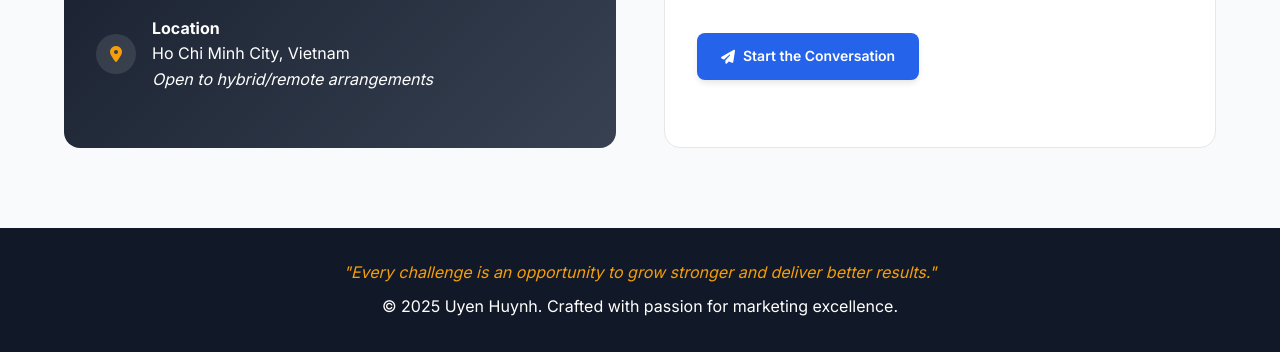
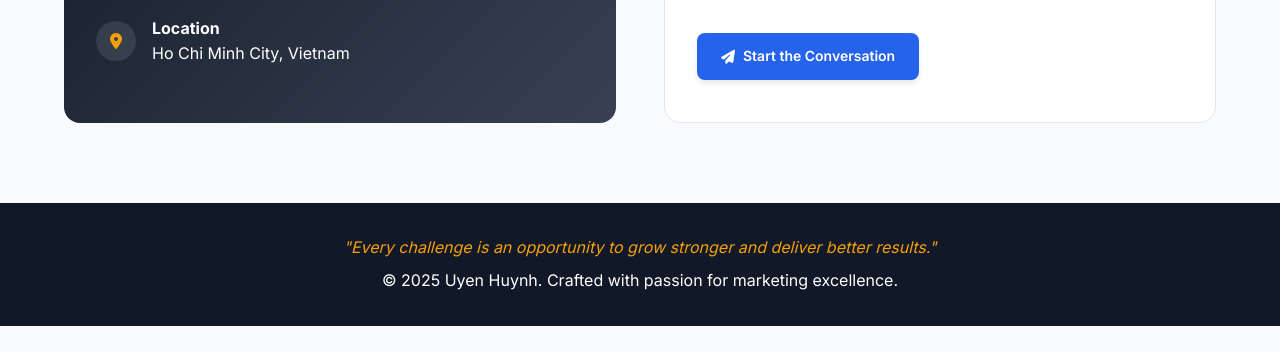
Before and after one commit to UyenHuynh-portfolio/UyenHuynh-portfolio.github.io, a plain HTML site: page index.html in a window 1280 px wide. Shown: the part 8167-8519 px from the top of the page. After the commit the page ends 8493 px from the top, so only its background shows below. Drawn offline with Linux system fonts and the light colour scheme.

Commit message:
Update index.html

```diff
--- a/index.html
+++ b/index.html
@@ -1260,8 +1260,7 @@
                         <i class="fas fa-map-marker-alt"></i>
                         <div>
                             <strong>Location</strong><br>
-                            Ho Chi Minh City, Vietnam<br>
-                            <em>Open to hybrid/remote arrangements</em>
+                            Ho Chi Minh City, Vietnam
                         </div>
                     </div>
                 </div>
```
